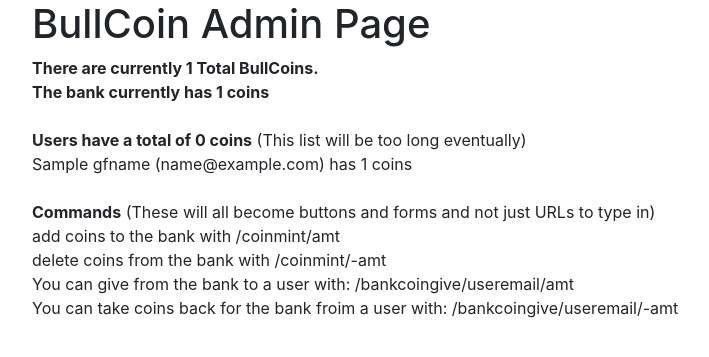
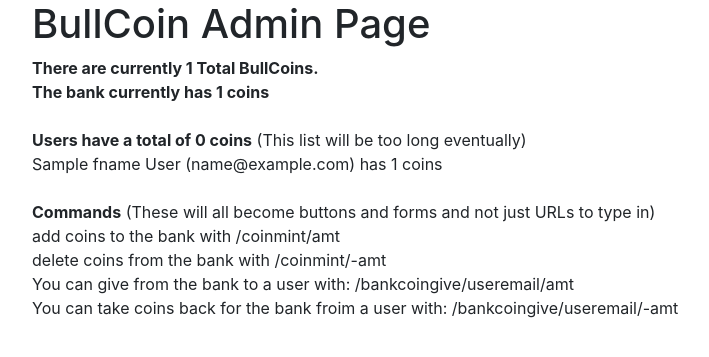
Before and after one commit to itsgabefoo/capGoogleTemplate, a Python web app: template app/templates/admin.html in a window 1280 px wide. Shown: the part 56-413 px from the top of the page, without its empty margins (53-762 px from the left). Run offline with Jinja, Linux system fonts and the light colour scheme; the template is opened without the code that fills it: most values are stand-ins (such as "Sample title", 1, 10 or a date in 2020); some libraries are stand-ins or nearby versions.

Commit message:
fixed gfname to givenName and default to fname

```diff
--- a/app/routes/users.py
+++ b/app/routes/users.py
@@ -132,7 +132,7 @@ def login():
         # Create a newUser object filled with the google values and the values that were just created
         newUser = User(
                         gid=data['emailAddresses'][0]['metadata']['source']['id'],
-                        gfname=data['names'][0]['displayName'],
+                        gfname=data['names'][0]['givenName'],
                         glname=data['names'][0]['familyName'],
                         fname=data['names'][0]['givenName'],
                         lname=data['names'][0]['familyName'],
--- a/app/templates/admin.html
+++ b/app/templates/admin.html
@@ -20,7 +20,7 @@
         {% if coinOwners %}
             {% for coinOwner in coinOwners %}
                 {% if coinOwner._id != "Bank" %}
-                    {{coinOwner._id.gfname}} ({{coinOwner._id.email}}) has {{coinOwner.count}} coins <br>
+                    {{coinOwner._id.fname}} {{coinOwner._id.lname}} ({{coinOwner._id.email}}) has {{coinOwner.count}} coins <br>
                 {% endif %}
             {% endfor %}
         {% else %}
```
